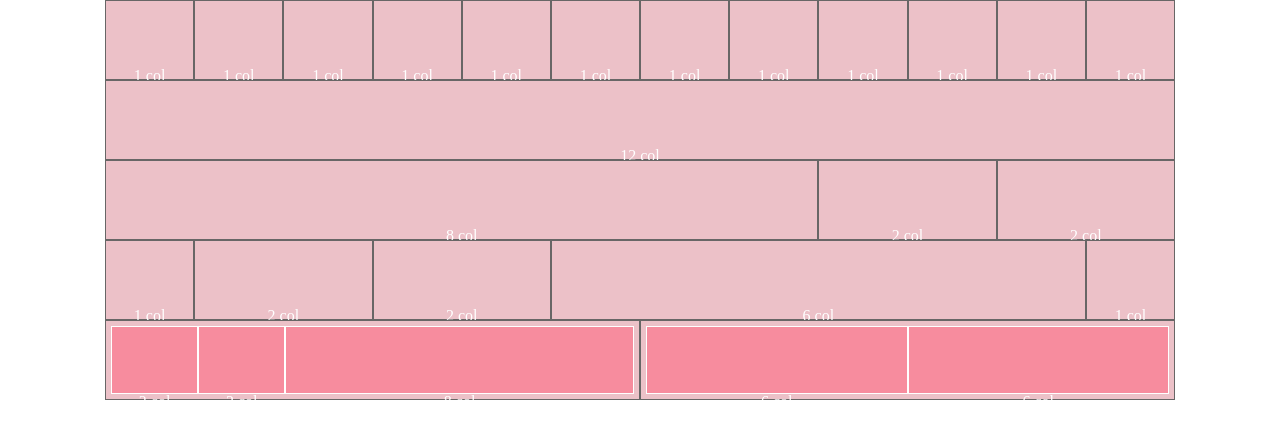
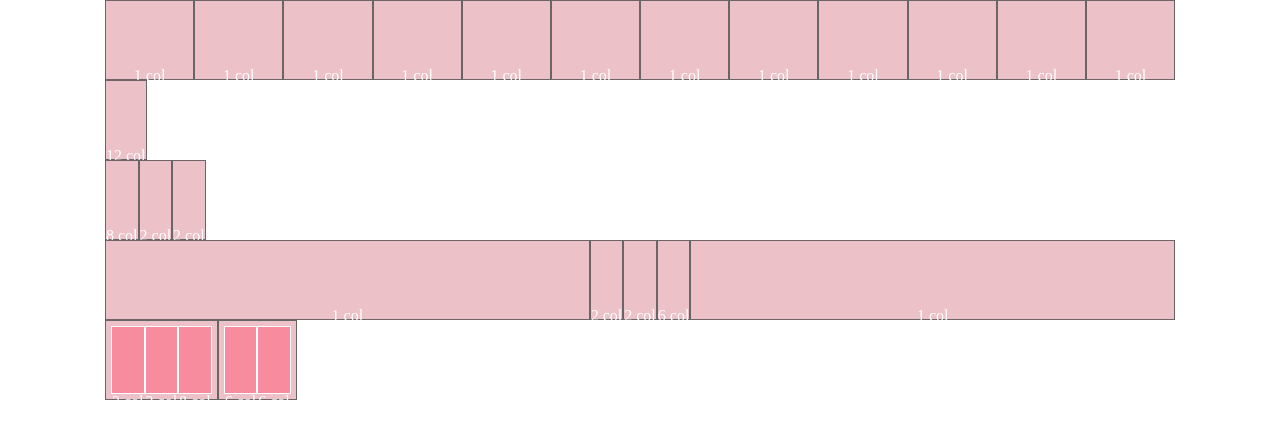
Before and after one commit to CarloD39/html-css-12bool, a plain HTML site: page index.html in a window 1280 px wide. Drawn offline with Linux system fonts and the light colour scheme.

Commit message:
Correzzione

```diff
--- a/index.html
+++ b/index.html
@@ -26,37 +26,37 @@
         </div>
 
     <div class="row">
-        <div class="col-12">12 col</div>
+        <div class="col-xs-12">12 col</div>
     </div>
 
     <div class="row">
-        <div class="col-8">8 col</div>
-        <div class="col-2">2 col</div>
-        <div class="col-2">2 col</div>
+        <div class="col-xs-8">8 col</div>
+        <div class="col-xs-2">2 col</div>
+        <div class="col-xs-2">2 col</div>
     </div>
 
     <div class="row">
         <div class="col">1 col</div>
-        <div class="col-2">2 col</div>
-        <div class="col-2">2 col</div>
-        <div class="col-6">6 col</div>
+        <div class="col-xs-2">2 col</div>
+        <div class="col-xs-2">2 col</div>
+        <div class="col-xs-6">6 col</div>
         <div class="col">1 col</div>
     </div>
 
     <div class="row">
 
-        <div class="col-6 pad">
+        <div class="col-xs-6 pad">
             <div class="row">
-                <div class="col-2 color">2 col</div>
-                <div class="col-2 color">2 col</div>
-                <div class="col-8 color">8 col</div>
+                <div class="col-xs-2 color">2 col</div>
+                <div class="col-xs-2 color">2 col</div>
+                <div class="col-xs-8 color">8 col</div>
             </div>
         </div>
 
-        <div class="col-6 pad">
+        <div class="col-xs-6 pad">
             <div class="row">
-                <div class="col-6 color">6 col</div>
-                <div class="col-6 color">6 col</div>
+                <div class="col-xs-6 color">6 col</div>
+                <div class="col-xs-6 color">6 col</div>
             </div>
         </div>
 
```
